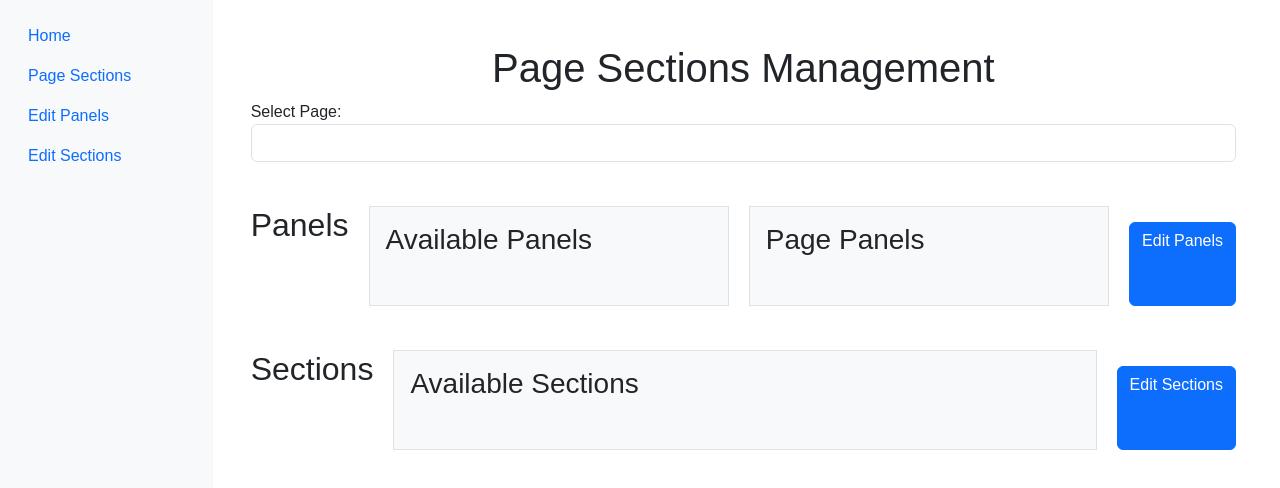
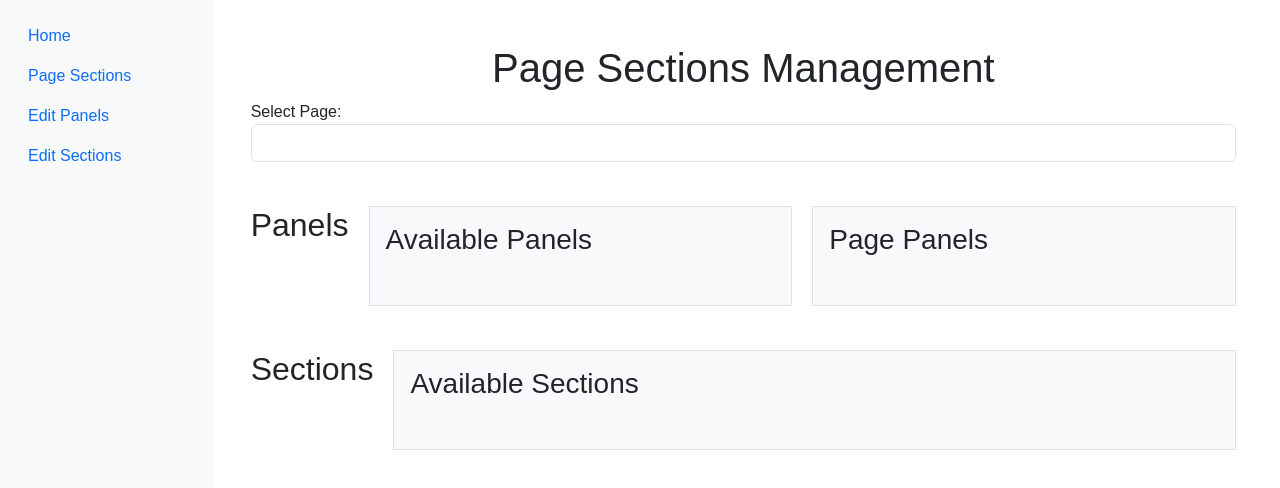
Before and after one commit to cronycles/retabet.web.config.tools, a website with bundled scripts: page public/pageSections.html in a window 1280 px wide. Built offline with nearby package versions, Linux system fonts and the light colour scheme; no server answers.

Commit message:
Remove unused edit links from pageSections.html

```diff
--- a/public/pageSections.html
+++ b/public/pageSections.html
@@ -49,7 +49,6 @@
                             <h3>Page Panels</h3>
                             <!-- Panels for the selected page will be displayed here -->
                         </div>
-                        <a href="editPanels.html" class="btn btn-primary mt-3">Edit Panels</a>
                     </div>
                     <div id="sectionsContainer" class="mt-4">
                         <h2>Sections</h2>
@@ -57,7 +56,6 @@
                             <h3>Available Sections</h3>
                             <!-- Sections will be dynamically loaded here -->
                         </div>
-                        <a href="editSections.html" class="btn btn-primary mt-3">Edit Sections</a>
                     </div>
                 </div>
             </main>
```
